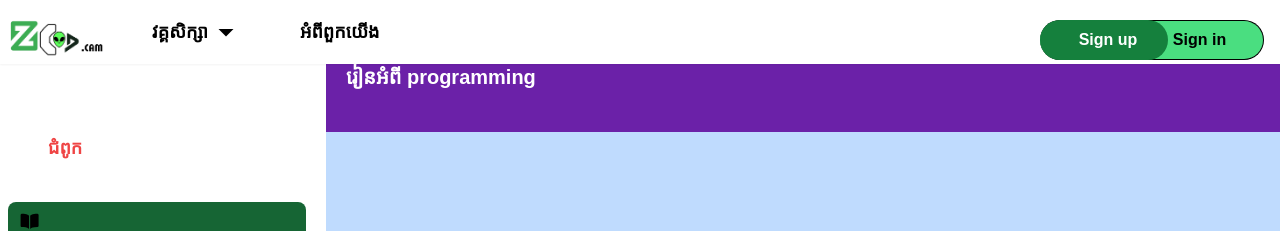
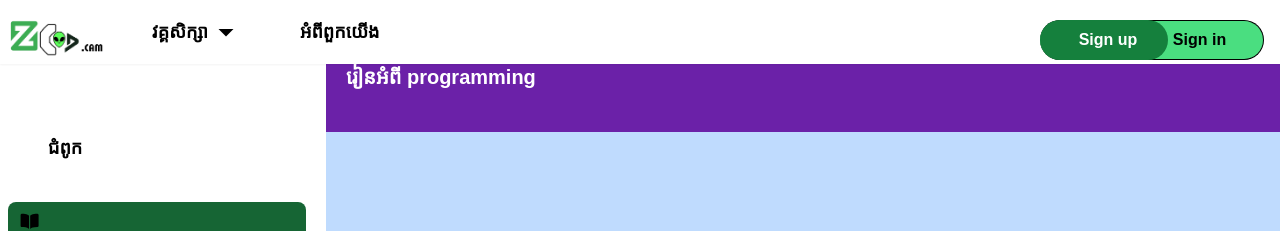
Before and after one commit to PhearomRatha/PPY3, a Vue app: page /detail_course/1 in a window 1280 px wide. Shown: the top 231 px of the page. Built offline with nearby package versions, Linux system fonts and the light colour scheme.

Commit message:
Change Text of chapter

```diff
--- a/src/components/CourseDetail.vue
+++ b/src/components/CourseDetail.vue
@@ -2,7 +2,7 @@
   <section class="w-screen flex fixed">
     <aside class="w-[25%] ml-2 h-screen sticky top-0 overflow-y-auto scroll-smooth">
       <div class="rounded-lg py-[10px] shadow-lg mt-10">
-        <h2 class="font-bold p-5  text-lg  indent-5 text-red-500">ជំពូក</h2>
+        <h2 class="font-bold p-5  text-lg  indent-5 text-black">ជំពូក</h2>
         <div class="bg-green-800 rounded-lg py-[10px] mr-5 flex items-center gap-5 mt-5">
           <span>
             <svg class="ml-3" xmlns="http://www.w3.org/2000/svg" width="1.2em" height="1.2em" viewBox="0 0 512 512">
```
